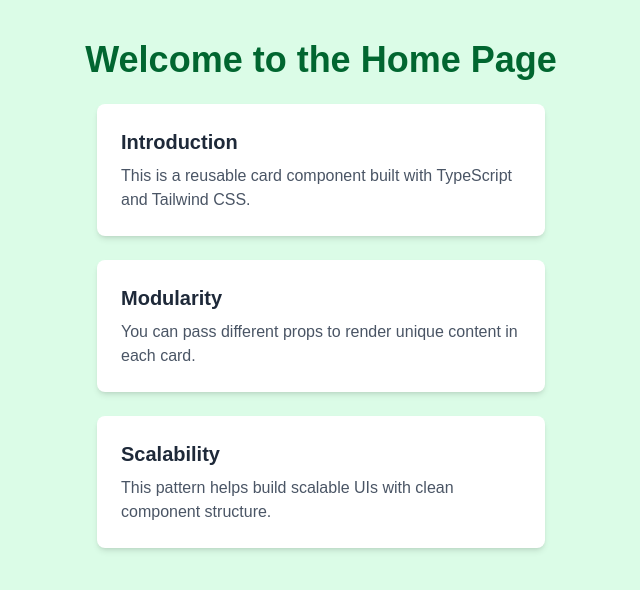
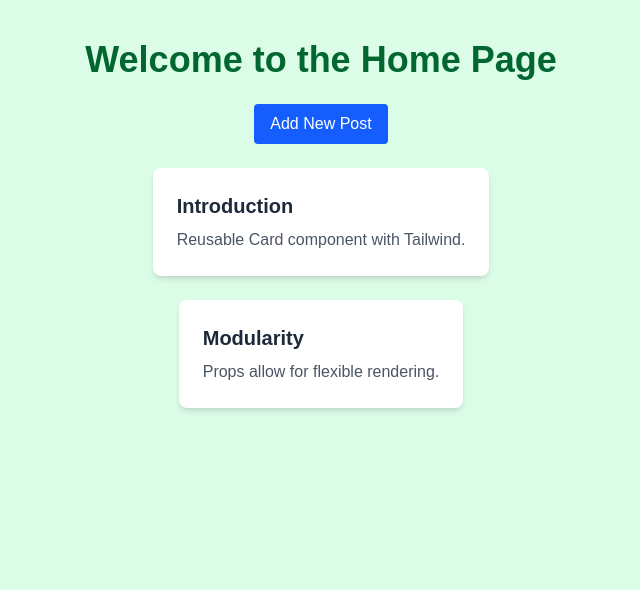
Before and after one commit to BlessmanJay/alx-project-0x02-setup, a Next.js app in the folder alx-project-0x02/: page /home in a window 1280 px wide. Shown: the top 590 px of the page, without its empty margins (319-959 px from the left). Built offline with nearby package versions, Linux system fonts and the light colour scheme.

Commit message:
Implement a Modal Component

```diff
--- a/alx-project-0x02/components/common/Card.tsx
+++ b/alx-project-0x02/components/common/Card.tsx
@@ -1,5 +1,5 @@
 import React from "react";
-import { CardProps } from "@/interfaces";
+import { type CardProps } from "@/interfaces";
 
 const Card: React.FC<CardProps> = ({ title, content }) => {
   return (
--- /dev/null
+++ b/alx-project-0x02/components/common/PostModal.tsx
@@ -0,0 +1,62 @@
+import React, { useState } from "react";
+import { type CardProps } from "@/interfaces";
+
+interface PostModalProps {
+  onClose: () => void;
+  onSubmit: (post: CardProps) => void;
+}
+
+const PostModal: React.FC<PostModalProps> = ({ onClose, onSubmit }) => {
+  const [title, setTitle] = useState("");
+  const [content, setContent] = useState("");
+
+  const handleSubmit = (e: React.FormEvent) => {
+    e.preventDefault();
+    onSubmit({ title, content });
+    setTitle("");
+    setContent("");
+    onClose();
+  };
+
+  return (
+    <div className="fixed inset-0 bg-black bg-opacity-50 flex items-center justify-center z-50">
+      <div className="bg-white p-6 rounded-lg shadow-lg w-full max-w-md">
+        <h2 className="text-xl font-bold mb-4">Create New Post</h2>
+        <form onSubmit={handleSubmit} className="space-y-4">
+          <input
+            type="text"
+            placeholder="Title"
+            className="w-full px-3 py-2 border border-gray-300 rounded"
+            value={title}
+            onChange={(e) => setTitle(e.target.value)}
+            required
+          />
+          <textarea
+            placeholder="Content"
+            className="w-full px-3 py-2 border border-gray-300 rounded"
+            value={content}
+            onChange={(e) => setContent(e.target.value)}
+            required
+          />
+          <div className="flex justify-end space-x-2">
+            <button
+              type="button"
+              onClick={onClose}
+              className="px-4 py-2 bg-gray-300 text-gray-800 rounded hover:bg-gray-400"
+            >
+              Cancel
+            </button>
+            <button
+              type="submit"
+              className="px-4 py-2 bg-blue-600 text-white rounded hover:bg-blue-700"
+            >
+              Post
+            </button>
+          </div>
+        </form>
+      </div>
+    </div>
+  );
+};
+
+export default PostModal;
--- a/alx-project-0x02/pages/home.tsx
+++ b/alx-project-0x02/pages/home.tsx
@@ -1,28 +1,51 @@
 import Head from "next/head";
+import { useState } from "react";
 import Card from "@/components/common/Card";
+import PostModal from "@/components/common/PostModal";
+import { type CardProps } from "@/interfaces";
 
 export default function HomePage() {
+  const [showModal, setShowModal] = useState(false);
+  const [posts, setPosts] = useState<CardProps[]>([
+    {
+      title: "Introduction",
+      content: "Reusable Card component with Tailwind.",
+    },
+    { title: "Modularity", content: "Props allow for flexible rendering." },
+  ]);
+
+  const handleAddPost = (newPost: CardProps) => {
+    setPosts([...posts, newPost]);
+  };
+
   return (
     <>
       <Head>
         <title>Home Page</title>
       </Head>
+
       <main className="flex flex-col items-center gap-6 py-10 bg-green-100 min-h-screen">
         <h1 className="text-4xl font-bold text-green-800">
           Welcome to the Home Page
         </h1>
-        <Card
-          title="Introduction"
-          content="This is a reusable card component built with TypeScript and Tailwind CSS."
-        />
-        <Card
-          title="Modularity"
-          content="You can pass different props to render unique content in each card."
-        />
-        <Card
-          title="Scalability"
-          content="This pattern helps build scalable UIs with clean component structure."
-        />
+
+        <button
+          onClick={() => setShowModal(true)}
+          className="px-4 py-2 bg-blue-600 text-white rounded hover:bg-blue-700"
+        >
+          Add New Post
+        </button>
+
+        {showModal && (
+          <PostModal
+            onClose={() => setShowModal(false)}
+            onSubmit={handleAddPost}
+          />
+        )}
+
+        {posts.map((post, idx) => (
+          <Card key={idx} title={post.title} content={post.content} />
+        ))}
       </main>
     </>
   );
```
